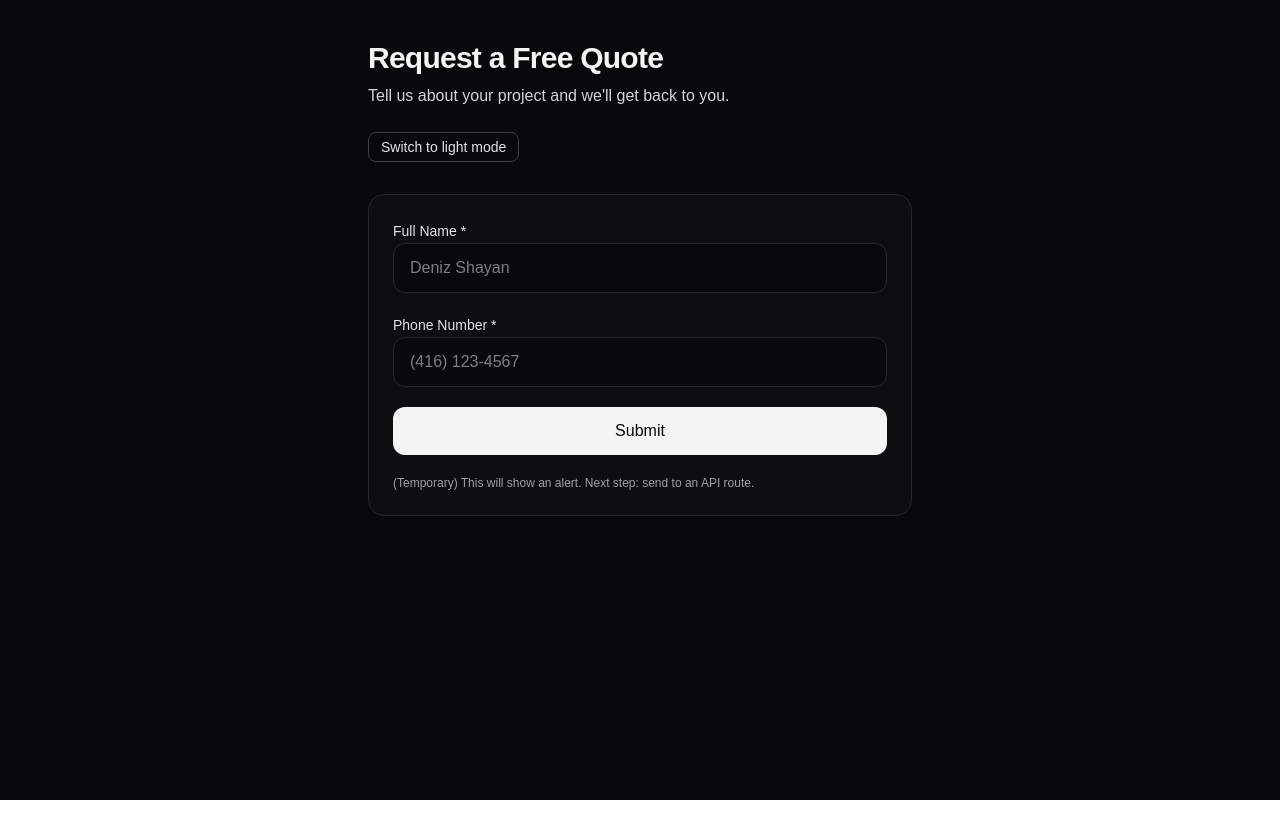
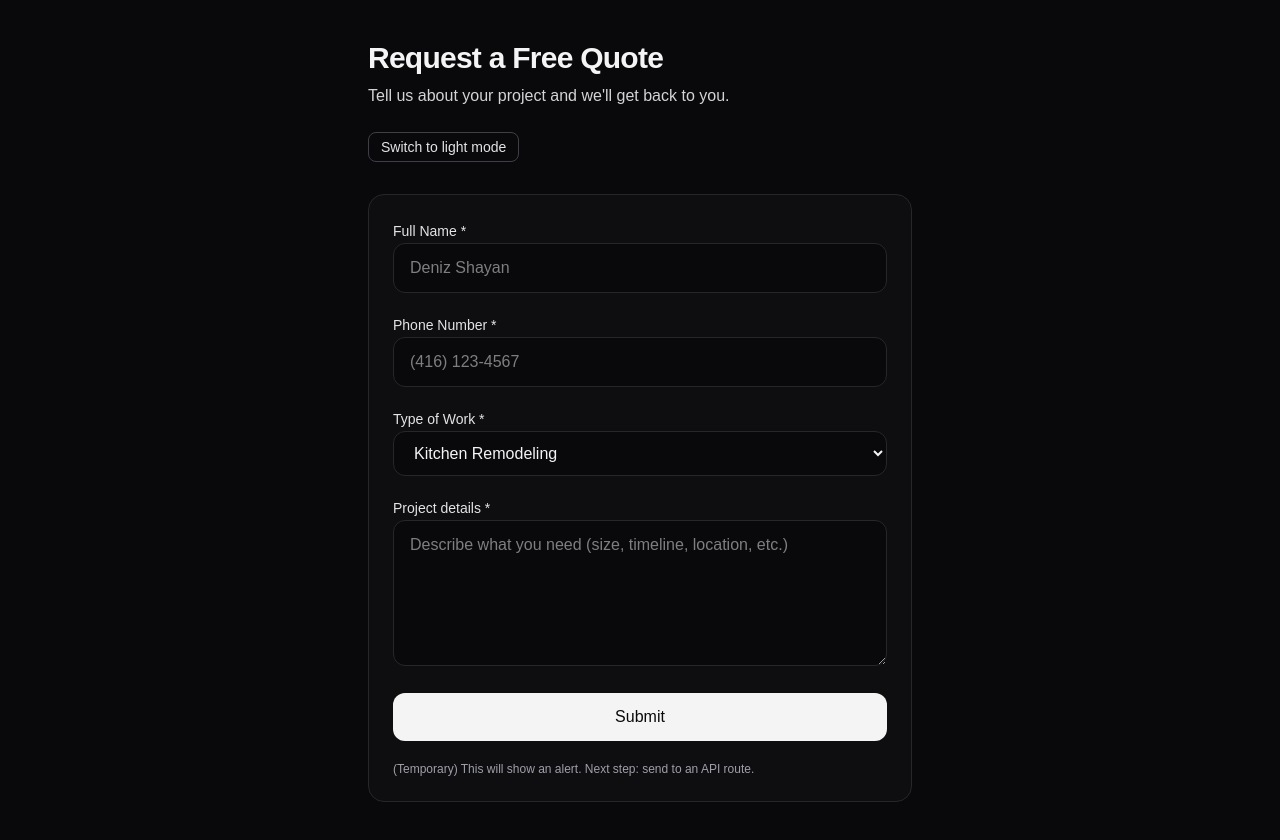
Before and after one commit to DenizShayan/ai2zed-quote-form, a Next.js app: page /quote in a window 1280 px wide. Before the commit the page ends 800 px from the top, so only its background shows below. Built offline with nearby package versions, Linux system fonts and the light colour scheme.

Commit message:
Add quote form fields with light/dark theme toggle

```diff
--- a/src/app/quote/page.tsx
+++ b/src/app/quote/page.tsx
@@ -6,10 +6,15 @@ export default function QuotePage() {
     const [fullName, setFullName] = useState("");
     const [phone, setPhone] = useState("");
     const [isDark, setIsDark] = useState(true);
+    const [workType, setWorkType] = useState("kitchen");
+    const [description, setDescription] = useState("");
+
 
     function handleSubmit(e: React.FormEvent) {
         e.preventDefault();
-        alert(`Thanks! Name: ${fullName}, Phone: ${phone}`);
+        alert(
+            `Thanks! \nName: ${fullName}\nPhone: ${phone}\nType: ${workType}\nDetails: ${description}\nRequest submitted 👍🏽`
+        );
     }
 
     return (
@@ -80,6 +85,47 @@ export default function QuotePage() {
                                 : "border-zinc-300 bg-zinc-50 text-zinc-900 focus:border-zinc-500"
                                 }`}
                         />
+
+                    </div>
+
+                    <div className="space-y-2">
+                        <label className={`text-sm ${isDark ? "text-zinc-200" : "text-zinc-700"}`}>
+                            Type of Work *
+                        </label>
+
+                        <select
+                            value={workType}
+                            onChange={(e) => setWorkType(e.target.value)}
+                            className={`w-full rounded-xl border px-4 py-3 outline-none ${isDark
+                                ? "border-zinc-800 bg-zinc-950 text-zinc-100 focus:border-zinc-600"
+                                : "border-zinc-300 bg-zinc-50 text-zinc-900 focus:border-zinc-500"
+                                }`}
+                        >
+                            <option value="kitchen">Kitchen Remodeling</option>
+                            <option value="bathroom">Bathroom Renovation</option>
+                            <option value="flooring">Flooring</option>
+                            <option value="painting">Painting</option>
+                            <option value="framing">Framing</option>
+                            <option value="extension">Extension</option>
+                            <option value="other">Other</option>
+                        </select>
+                    </div>
+
+                    <div className="space-y-2">
+                        <label className={`text-sm ${isDark ? "text-zinc-200" : "text-zinc-700"}`}>
+                            Project details *
+                        </label>
+
+                        <textarea
+                            value={description}
+                            onChange={(e) => setDescription(e.target.value)}
+                            placeholder="Describe what you need (size, timeline, location, etc.)"
+                            rows={5}
+                            className={`w-full rounded-xl border px-4 py-3 outline-none ${isDark
+                                ? "border-zinc-800 bg-zinc-950 text-zinc-100 focus:border-zinc-600"
+                                : "border-zinc-300 bg-zinc-50 text-zinc-900 focus:border-zinc-500"
+                                }`}
+                        />
                     </div>
 
                     <button
```
Lines whose indentation alone changed are shown as unchanged.
